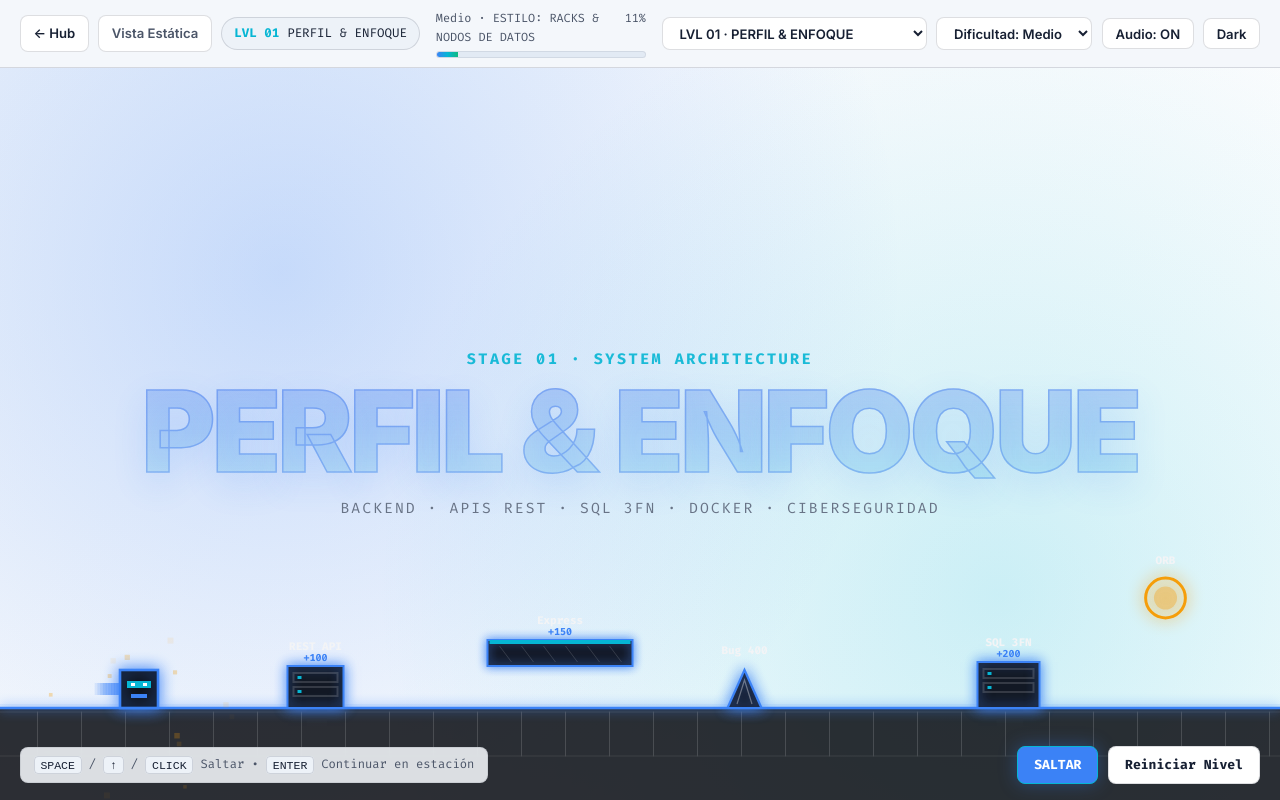
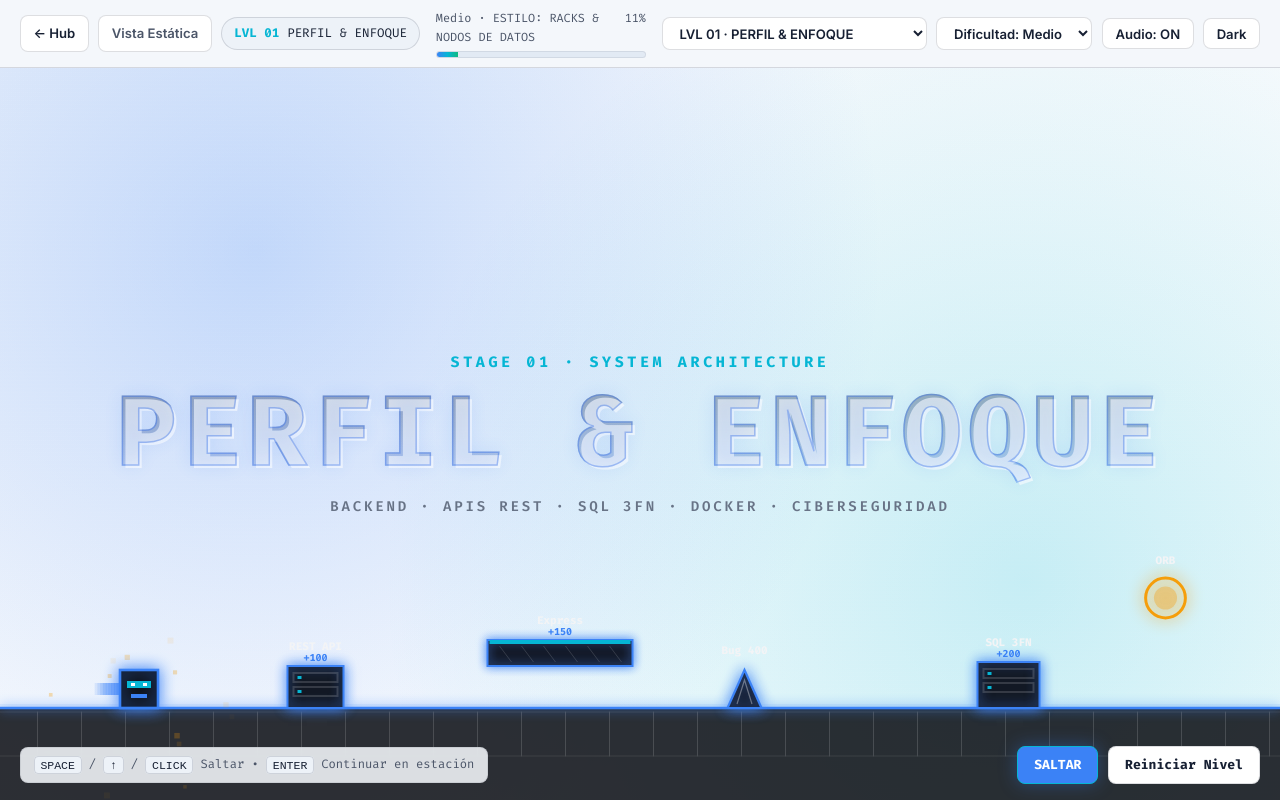
Before and after one commit to Anderson-Oloroso/portfolio, a plain HTML site: page adventure-phase/index.html in a window 1280 px wide. Drawn offline with Linux system fonts and the light colour scheme.

Commit message:
feat(style): ass style retro to background letters

```diff
--- a/adventure-phase/css/backdrop-typography.css
+++ b/adventure-phase/css/backdrop-typography.css
@@ -1,5 +1,5 @@
 /* ==========================================================================
-   BACKDROP GRADIENT & GIANT STATION TYPOGRAPHY (GEOMETRY DASH STYLE)
+   RETRO BACKDROP TYPOGRAPHY & LAYERED STAGE GRADIENTS
    ========================================================================== */
 
 .adv-backdrop-layer {
@@ -14,92 +14,123 @@
   text-align: center;
   pointer-events: none;
   user-select: none;
+  overflow: hidden;
   background:
-    radial-gradient(circle at 20% 25%, rgba(59, 130, 246, 0.22), transparent 52%),
-    radial-gradient(circle at 80% 70%, rgba(6, 182, 212, 0.18), transparent 55%),
-    linear-gradient(135deg, var(--bg-app) 0%, var(--bg-surface) 50%, var(--bg-elevated) 100%);
+    radial-gradient(circle at 22% 24%, rgba(59, 130, 246, 0.24), transparent 52%),
+    radial-gradient(circle at 78% 72%, rgba(6, 182, 212, 0.2), transparent 56%),
+    linear-gradient(160deg, var(--bg-app) 0%, var(--bg-surface) 55%, var(--bg-elevated) 100%);
   transition: background 0.55s var(--ease-smooth);
+}
+
+/* Subtle CRT scanline overlay for retro arcade atmosphere */
+.adv-backdrop-layer::after {
+  content: "";
+  position: absolute;
+  inset: 0;
+  background: repeating-linear-gradient(
+    to bottom,
+    rgba(255, 255, 255, 0.025) 0px,
+    rgba(255, 255, 255, 0.025) 1px,
+    transparent 1px,
+    transparent 4px
+  );
+  pointer-events: none;
 }
 
 .adv-backdrop-layer[data-gradient="profile"] {
   background:
-    radial-gradient(circle at 22% 28%, rgba(59, 130, 246, 0.26), transparent 55%),
-    radial-gradient(circle at 78% 72%, rgba(6, 182, 212, 0.2), transparent 55%),
-    linear-gradient(135deg, var(--bg-app) 0%, var(--bg-surface) 100%);
+    radial-gradient(circle at 20% 25%, rgba(59, 130, 246, 0.28), transparent 54%),
+    radial-gradient(circle at 80% 70%, rgba(6, 182, 212, 0.22), transparent 56%),
+    linear-gradient(155deg, var(--bg-app) 0%, var(--bg-surface) 100%);
 }
 
 .adv-backdrop-layer[data-gradient="experience"] {
   background:
-    radial-gradient(circle at 25% 25%, rgba(16, 185, 129, 0.24), transparent 55%),
-    radial-gradient(circle at 78% 70%, rgba(59, 130, 246, 0.22), transparent 55%),
-    linear-gradient(135deg, var(--bg-app) 0%, var(--bg-surface) 100%);
+    radial-gradient(circle at 24% 25%, rgba(16, 185, 129, 0.25), transparent 54%),
+    radial-gradient(circle at 78% 72%, rgba(59, 130, 246, 0.22), transparent 56%),
+    linear-gradient(155deg, var(--bg-app) 0%, var(--bg-surface) 100%);
 }
 
 .adv-backdrop-layer[data-gradient="stack"] {
   background:
-    radial-gradient(circle at 20% 25%, rgba(59, 130, 246, 0.32), transparent 52%),
-    radial-gradient(circle at 50% 50%, rgba(139, 92, 246, 0.24), transparent 58%),
-    radial-gradient(circle at 82% 30%, rgba(6, 182, 212, 0.28), transparent 52%),
-    linear-gradient(135deg, var(--bg-app) 0%, var(--bg-elevated) 100%);
+    radial-gradient(circle at 18% 24%, rgba(6, 182, 212, 0.32), transparent 52%),
+    radial-gradient(circle at 52% 48%, rgba(139, 92, 246, 0.24), transparent 58%),
+    radial-gradient(circle at 82% 72%, rgba(59, 130, 246, 0.24), transparent 54%),
+    linear-gradient(155deg, var(--bg-app) 0%, var(--bg-elevated) 100%);
 }
 
 .adv-backdrop-layer[data-gradient="projects"] {
   background:
-    radial-gradient(circle at 20% 30%, rgba(6, 182, 212, 0.26), transparent 55%),
-    radial-gradient(circle at 80% 68%, rgba(245, 158, 11, 0.2), transparent 55%),
-    linear-gradient(135deg, var(--bg-app) 0%, var(--bg-surface) 100%);
+    radial-gradient(circle at 22% 28%, rgba(245, 158, 11, 0.25), transparent 54%),
+    radial-gradient(circle at 80% 68%, rgba(6, 182, 212, 0.22), transparent 56%),
+    linear-gradient(155deg, var(--bg-app) 0%, var(--bg-surface) 100%);
 }
 
 .adv-backdrop-layer[data-gradient="life"] {
   background:
-    radial-gradient(circle at 24% 26%, rgba(139, 92, 246, 0.26), transparent 55%),
-    radial-gradient(circle at 76% 72%, rgba(245, 158, 11, 0.22), transparent 55%),
-    linear-gradient(135deg, var(--bg-app) 0%, var(--bg-surface) 100%);
+    radial-gradient(circle at 24% 26%, rgba(139, 92, 246, 0.28), transparent 54%),
+    radial-gradient(circle at 76% 72%, rgba(245, 158, 11, 0.22), transparent 56%),
+    linear-gradient(155deg, var(--bg-app) 0%, var(--bg-surface) 100%);
 }
 
 .adv-backdrop-kicker {
+  position: relative;
+  z-index: 1;
   font-family: var(--font-mono);
-  font-size: clamp(0.75rem, 1.4vw, 0.95rem);
+  font-size: clamp(0.76rem, 1.35vw, 0.94rem);
   font-weight: 700;
-  letter-spacing: 0.16em;
+  letter-spacing: 0.24em;
+  text-transform: uppercase;
   color: var(--accent-cyan);
-  margin-bottom: 0.5rem;
-  opacity: 0.9;
+  margin-bottom: 0.65rem;
 }
 
 .adv-backdrop-title {
-  font-size: clamp(2.6rem, 8.8vw, 7.2rem);
+  position: relative;
+  z-index: 1;
+  font-family: var(--font-mono);
+  font-size: clamp(2.25rem, 7.8vw, 6.2rem);
   font-weight: 900;
-  line-height: 0.94;
-  letter-spacing: -0.03em;
+  line-height: 0.98;
+  letter-spacing: 0.06em;
   text-transform: uppercase;
   color: transparent;
   background: linear-gradient(
     180deg,
-    rgba(59, 130, 246, 0.34) 0%,
-    rgba(6, 182, 212, 0.16) 100%
+    rgba(248, 250, 252, 0.42) 0%,
+    rgba(6, 182, 212, 0.24) 55%,
+    rgba(59, 130, 246, 0.14) 100%
   );
   -webkit-background-clip: text;
   background-clip: text;
-  -webkit-text-stroke: 1.5px rgba(59, 130, 246, 0.35);
-  text-shadow: 0 12px 34px rgba(59, 130, 246, 0.16);
+  -webkit-text-stroke: 1.5px rgba(6, 182, 212, 0.42);
+  text-shadow:
+    0 0 24px rgba(6, 182, 212, 0.2),
+    4px 4px 0 rgba(11, 13, 19, 0.45);
 }
 
 :root[data-theme="light"] .adv-backdrop-title {
   background: linear-gradient(
     180deg,
-    rgba(37, 99, 235, 0.26) 0%,
-    rgba(6, 182, 212, 0.14) 100%
+    rgba(23, 32, 51, 0.34) 0%,
+    rgba(37, 99, 235, 0.2) 100%
   );
   -webkit-background-clip: text;
   background-clip: text;
-  -webkit-text-stroke: 1.5px rgba(37, 99, 235, 0.32);
+  -webkit-text-stroke: 1.5px rgba(37, 99, 235, 0.35);
+  text-shadow:
+    0 0 18px rgba(59, 130, 246, 0.14),
+    3px 3px 0 rgba(255, 255, 255, 0.65);
 }
 
 .adv-backdrop-sub {
-  margin-top: 0.75rem;
+  position: relative;
+  z-index: 1;
+  margin-top: 0.9rem;
   font-family: var(--font-mono);
-  font-size: clamp(0.76rem, 1.3vw, 0.92rem);
-  letter-spacing: 0.14em;
+  font-size: clamp(0.72rem, 1.2vw, 0.88rem);
+  font-weight: 600;
+  letter-spacing: 0.2em;
+  text-transform: uppercase;
   color: var(--text-tertiary);
 }
```
